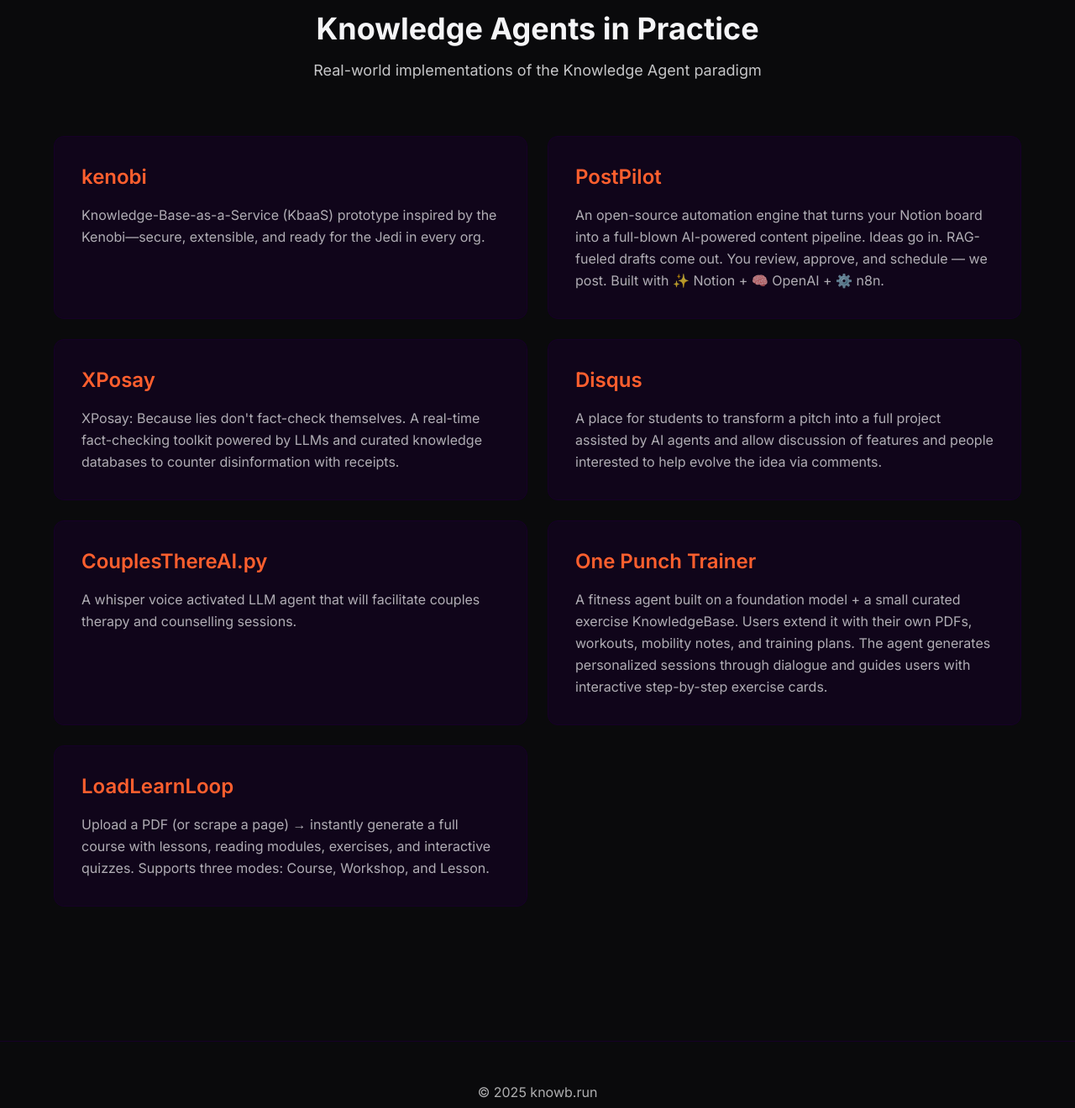
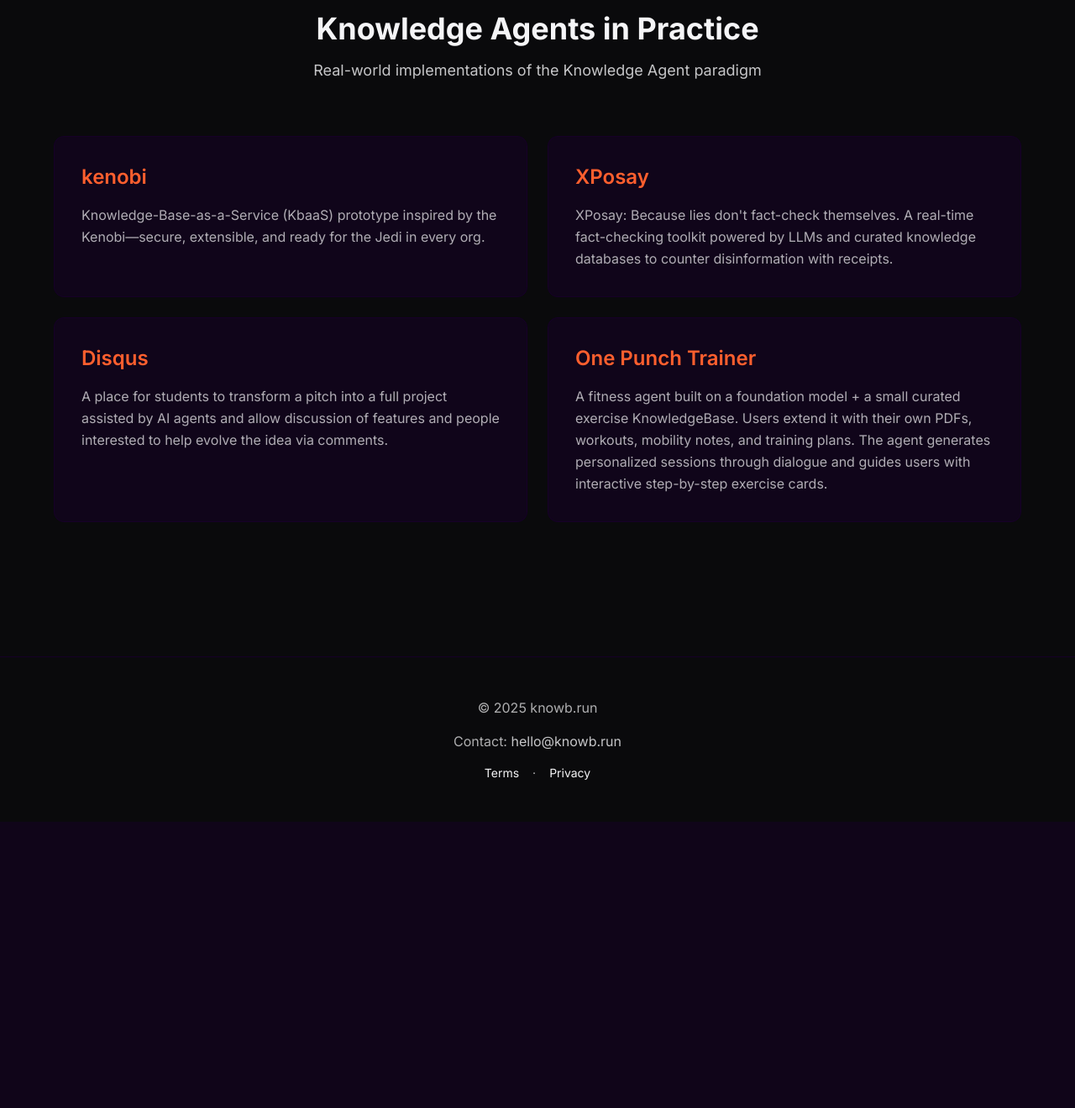
Before and after one commit to knowb-ai/knowb-ai.github.io, a Python web app: template templates/index.html in a window 1280 px wide. Shown: the part 2334-3654 px from the top of the page at 84% size. After the commit the page ends 3313 px from the top, so only its background shows below. Run offline with Jinja, Linux system fonts and the light colour scheme; the template is opened without the code that fills it, so the values that code supplies are empty; some libraries are stand-ins or nearby versions.

Commit message:
chore: removes retired project use cases

```diff
--- a/templates/index.html
+++ b/templates/index.html
@@ -209,11 +209,6 @@
                 </div>
 
                 <div class="bg-void/50 border border-void rounded-xl p-8 hover:border-ember hover:shadow-ember-glow transition-all">
-                    <h3 class="text-2xl font-semibold mb-4 text-ember">PostPilot</h3>
-                    <p class="text-signal/70 leading-relaxed">An open-source automation engine that turns your Notion board into a full-blown AI-powered content pipeline. Ideas go in. RAG-fueled drafts come out. You review, approve, and schedule — we post. Built with ✨ Notion + 🧠 OpenAI + ⚙️ n8n.</p>
-                </div>
-
-                <div class="bg-void/50 border border-void rounded-xl p-8 hover:border-ember hover:shadow-ember-glow transition-all">
                     <h3 class="text-2xl font-semibold mb-4 text-ember">XPosay</h3>
                     <p class="text-signal/70 leading-relaxed">XPosay: Because lies don't fact-check themselves. A real-time fact-checking toolkit powered by LLMs and curated knowledge databases to counter disinformation with receipts.</p>
                 </div>
@@ -224,18 +219,8 @@
                 </div>
 
                 <div class="bg-void/50 border border-void rounded-xl p-8 hover:border-ember hover:shadow-ember-glow transition-all">
-                    <h3 class="text-2xl font-semibold mb-4 text-ember">CouplesThereAI.py</h3>
-                    <p class="text-signal/70 leading-relaxed">A whisper voice activated LLM agent that will facilitate couples therapy and counselling sessions.</p>
-                </div>
-
-                <div class="bg-void/50 border border-void rounded-xl p-8 hover:border-ember hover:shadow-ember-glow transition-all">
                     <h3 class="text-2xl font-semibold mb-4 text-ember">One Punch Trainer</h3>
                     <p class="text-signal/70 leading-relaxed">A fitness agent built on a foundation model + a small curated exercise KnowledgeBase. Users extend it with their own PDFs, workouts, mobility notes, and training plans. The agent generates personalized sessions through dialogue and guides users with interactive step-by-step exercise cards.</p>
-                </div>
-
-                <div class="bg-void/50 border border-void rounded-xl p-8 hover:border-ember hover:shadow-ember-glow transition-all">
-                    <h3 class="text-2xl font-semibold mb-4 text-ember">LoadLearnLoop</h3>
-                    <p class="text-signal/70 leading-relaxed">Upload a PDF (or scrape a page) → instantly generate a full course with lessons, reading modules, exercises, and interactive quizzes. Supports three modes: Course, Workshop, and Lesson.</p>
                 </div>
             </div>
         </div>
```
Also changed, not shown: templates/landing.html (+0 -15 lines).
